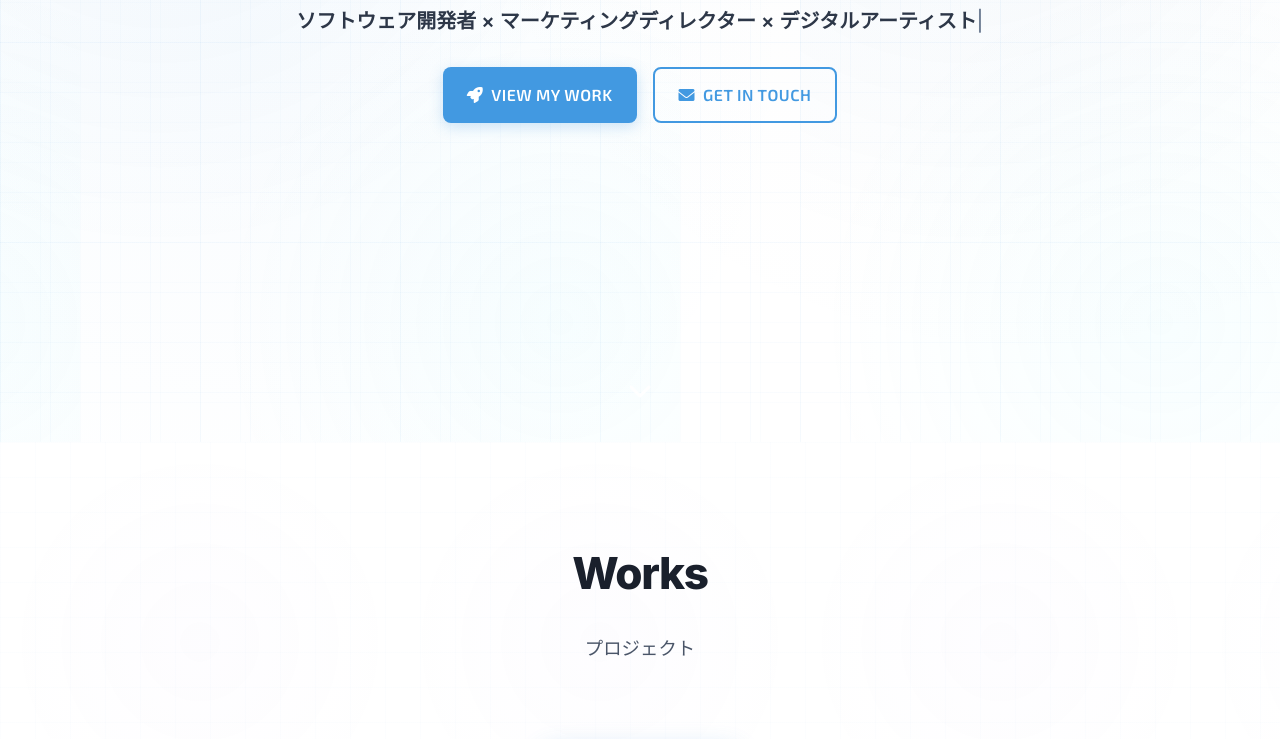
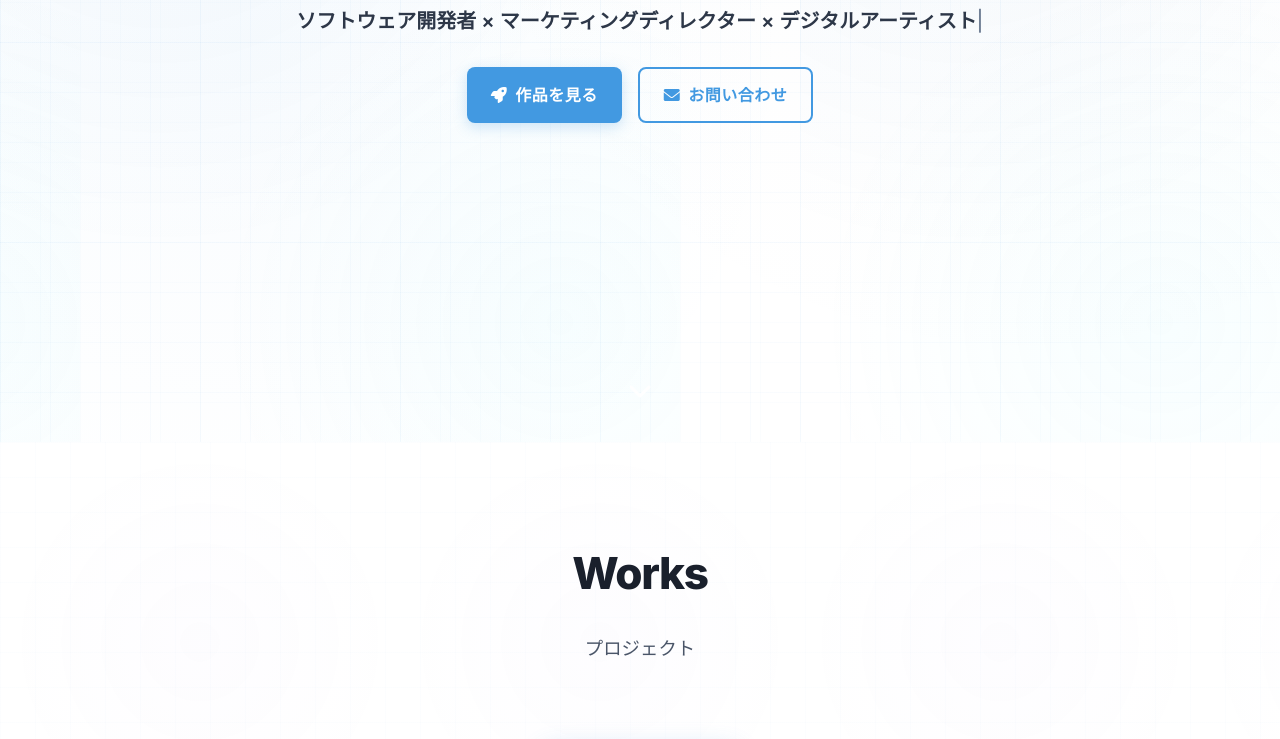
Before and after one commit to kureatachi/denpota-portfolio, a website: page index.html in a window 1280 px wide. Shown: the part 358-1097 px from the top of the page. Drawn offline with nearby package versions, Linux system fonts and the light colour scheme; a web font is replaced by a local one.

Commit message:
Add hero button translations and fix navigation initialization
- Added translations for hero section buttons:
  - 'View My Work' ↔ '作品を見る'
  - 'Get In Touch' ↔ 'お問い合わせ'
- Fixed navigation initialization to properly load in Japanese mode by default
- Added initialization code to set page in Japanese mode on DOM load
- Reverted navigation positioning changes back to original layout
- Ensured navigation menu shows in Japanese by default on page load

The hero section is now fully bilingual and the page properly initializes in Japanese mode!

```diff
--- a/index.html
+++ b/index.html
@@ -57,11 +57,11 @@
                 <div class="hero-buttons">
                     <a href="#work" class="btn btn-primary">
                         <i class="fas fa-rocket"></i>
-                        View My Work
+                        <span data-ja="作品を見る" data-en="View My Work">View My Work</span>
                     </a>
                     <a href="#contact" class="btn btn-secondary">
                         <i class="fas fa-envelope"></i>
-                        Get In Touch
+                        <span data-ja="お問い合わせ" data-en="Get In Touch">Get In Touch</span>
                     </a>
                 </div>
             </div>
--- a/script.js
+++ b/script.js
@@ -45,6 +45,12 @@ document.addEventListener('DOMContentLoaded', function() {
     const toggleBtn = document.getElementById('lang-toggle');
     if (toggleBtn) {
         toggleBtn.addEventListener('click', toggleLanguage);
+
+        // Initialize page in Japanese mode (default)
+        isEnglish = false;
+        toggleBtn.classList.remove('english', 'japanese');
+        toggleBtn.classList.add('japanese');
+        updateContent();
     }
 });
 
```
